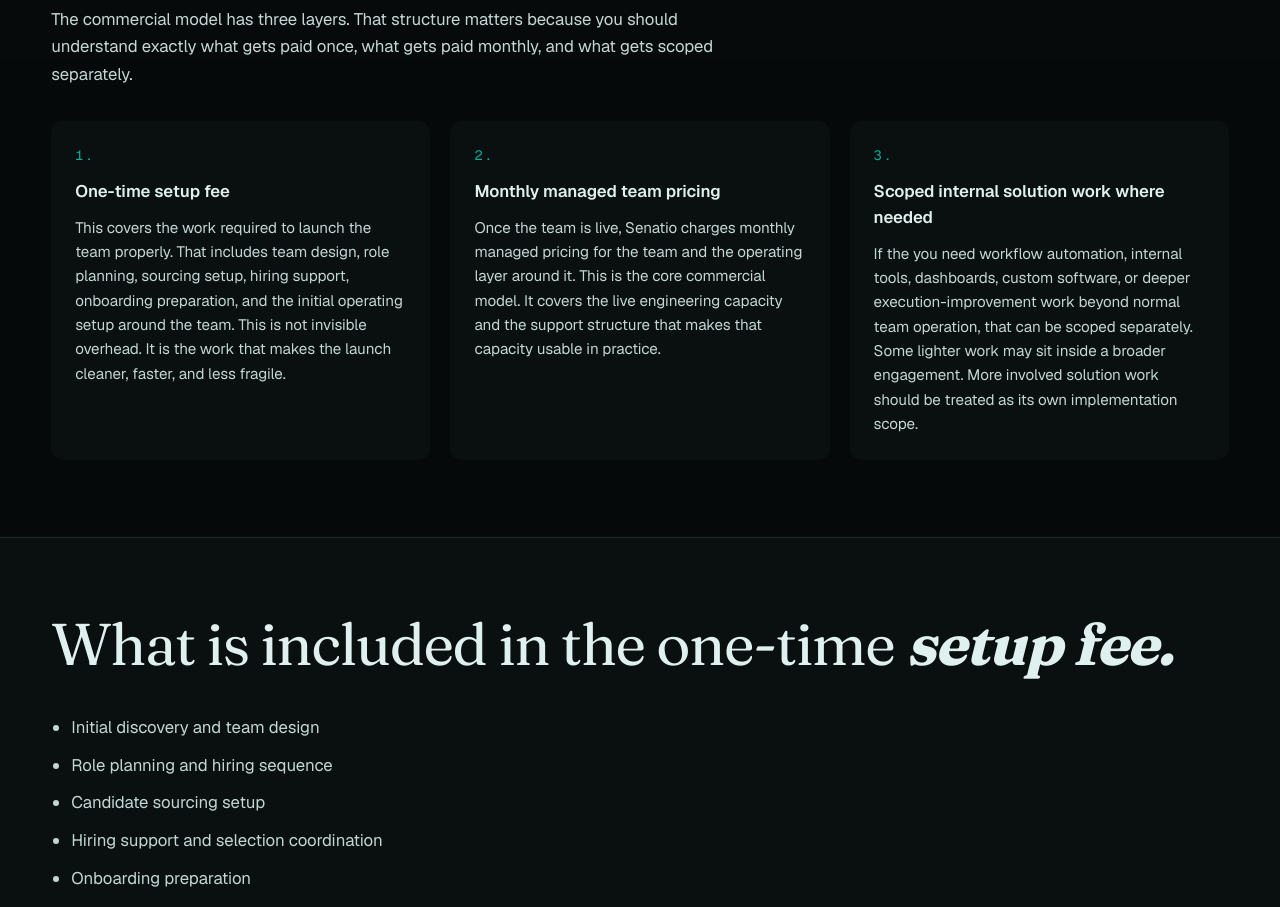
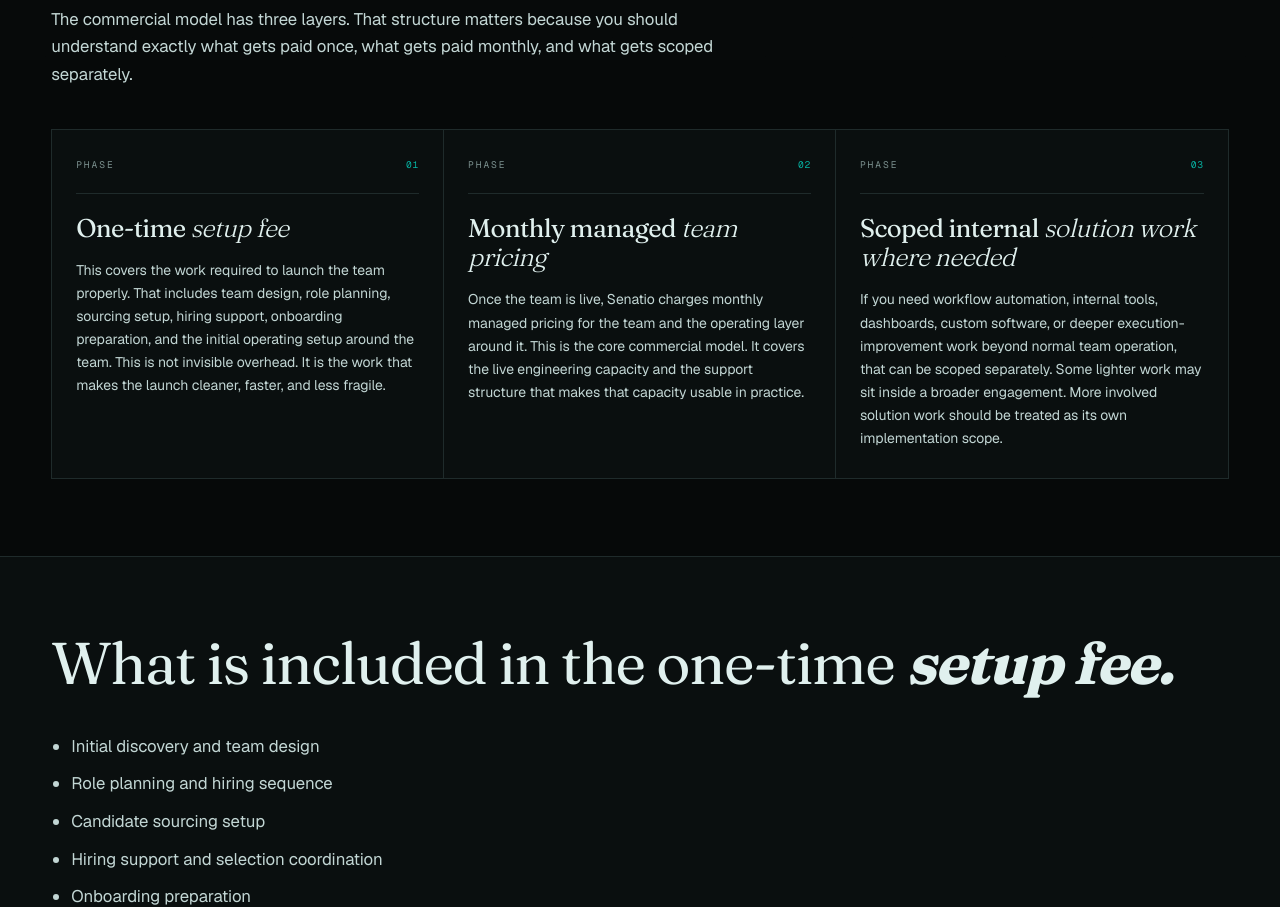
Before and after one commit to gugan-zemuria/Senatio-landing-page, a Next.js app: page /pricing in a window 1280 px wide. Shown: the part 1140-2047 px from the top of the page. Built offline with nearby package versions, Linux system fonts and the light colour scheme.

Commit message:
feat: redesign pricing page tiers with a structured phase-based layout and updated typography

```diff
--- a/src/app/pricing/page.tsx
+++ b/src/app/pricing/page.tsx
@@ -100,47 +100,65 @@ export default function PricingPage() {
             <div
               style={{
                 display: "grid",
-                gridTemplateColumns: "repeat(auto-fit, minmax(280px, 1fr))",
-                gap: "20px",
-                marginTop: "32px",
+                gridTemplateColumns: "repeat(auto-fit, minmax(260px, 1fr))",
+                border: "1px solid var(--line)",
+                background: "var(--bg-2)",
+                marginTop: "40px",
               }}
             >
+              {/* Phase 01 */}
               <article
-                style={{ background: "var(--bg-2)", border: "1px solid var(--border)", borderRadius: "12px", padding: "24px", display: "flex", flexDirection: "column", gap: "12px" }}
+                style={{ padding: "28px 24px", borderRight: "1px solid var(--line)", display: "flex", flexDirection: "column" }}
                 data-reveal
               >
-                <span className="mono" style={{ color: "var(--accent)", fontSize: "0.85rem" }}>1.</span>
-                <h3 style={{ fontSize: "1.05rem", fontWeight: 600, margin: 0, color: "var(--fg)" }}>
-                  One-time setup fee
+                <div style={{ display: "flex", justifyContent: "space-between", alignItems: "center", marginBottom: "0" }}>
+                  <span style={{ fontSize: "0.6rem", letterSpacing: "0.2em", textTransform: "uppercase", color: "var(--muted)", fontFamily: "var(--mono)" }}>Phase</span>
+                  <span style={{ fontSize: "0.6rem", letterSpacing: "0.08em", color: "var(--accent)", fontFamily: "var(--mono)" }}>01</span>
+                </div>
+                <hr style={{ border: "none", borderTop: "1px solid var(--line)", margin: "20px 0" }} />
+                <h3 style={{ fontSize: "clamp(1.3rem, 2vw, 1.65rem)", fontFamily: "var(--serif)", fontWeight: 400, lineHeight: 1.15, letterSpacing: "-0.025em", margin: "0 0 16px 0", color: "var(--fg)" }}>
+                  One-time <em style={{ fontStyle: "italic", fontWeight: 300 }}>setup fee</em>
                 </h3>
-                <p style={s.textSm}>
+                <p style={{ fontSize: "0.875rem", color: "var(--fg-2)", lineHeight: 1.65, margin: 0 }}>
                   This covers the work required to launch the team properly. That includes team design, role planning, sourcing setup, hiring support, onboarding preparation, and the initial operating setup around the team. This is not invisible overhead. It is the work that makes the launch cleaner, faster, and less fragile.
                 </p>
               </article>
+
+              {/* Phase 02 */}
               <article
-                style={{ background: "var(--bg-2)", border: "1px solid var(--border)", borderRadius: "12px", padding: "24px", display: "flex", flexDirection: "column", gap: "12px" }}
+                style={{ padding: "28px 24px", borderRight: "1px solid var(--line)", display: "flex", flexDirection: "column" }}
                 data-reveal
                 data-delay="1"
               >
-                <span className="mono" style={{ color: "var(--accent)", fontSize: "0.85rem" }}>2.</span>
-                <h3 style={{ fontSize: "1.05rem", fontWeight: 600, margin: 0, color: "var(--fg)" }}>
-                  Monthly managed team pricing
+                <div style={{ display: "flex", justifyContent: "space-between", alignItems: "center", marginBottom: "0" }}>
+                  <span style={{ fontSize: "0.6rem", letterSpacing: "0.2em", textTransform: "uppercase", color: "var(--muted)", fontFamily: "var(--mono)" }}>Phase</span>
+                  <span style={{ fontSize: "0.6rem", letterSpacing: "0.08em", color: "var(--accent)", fontFamily: "var(--mono)" }}>02</span>
+                </div>
+                <hr style={{ border: "none", borderTop: "1px solid var(--line)", margin: "20px 0" }} />
+                <h3 style={{ fontSize: "clamp(1.3rem, 2vw, 1.65rem)", fontFamily: "var(--serif)", fontWeight: 400, lineHeight: 1.15, letterSpacing: "-0.025em", margin: "0 0 16px 0", color: "var(--fg)" }}>
+                  Monthly managed <em style={{ fontStyle: "italic", fontWeight: 300 }}>team pricing</em>
                 </h3>
-                <p style={s.textSm}>
+                <p style={{ fontSize: "0.875rem", color: "var(--fg-2)", lineHeight: 1.65, margin: 0 }}>
                   Once the team is live, Senatio charges monthly managed pricing for the team and the operating layer around it. This is the core commercial model. It covers the live engineering capacity and the support structure that makes that capacity usable in practice.
                 </p>
               </article>
+
+              {/* Phase 03 */}
               <article
-                style={{ background: "var(--bg-2)", border: "1px solid var(--border)", borderRadius: "12px", padding: "24px", display: "flex", flexDirection: "column", gap: "12px" }}
+                style={{ padding: "28px 24px", display: "flex", flexDirection: "column" }}
                 data-reveal
                 data-delay="2"
               >
-                <span className="mono" style={{ color: "var(--accent)", fontSize: "0.85rem" }}>3.</span>
-                <h3 style={{ fontSize: "1.05rem", fontWeight: 600, margin: 0, color: "var(--fg)" }}>
-                  Scoped internal solution work where needed
+                <div style={{ display: "flex", justifyContent: "space-between", alignItems: "center", marginBottom: "0" }}>
+                  <span style={{ fontSize: "0.6rem", letterSpacing: "0.2em", textTransform: "uppercase", color: "var(--muted)", fontFamily: "var(--mono)" }}>Phase</span>
+                  <span style={{ fontSize: "0.6rem", letterSpacing: "0.08em", color: "var(--accent)", fontFamily: "var(--mono)" }}>03</span>
+                </div>
+                <hr style={{ border: "none", borderTop: "1px solid var(--line)", margin: "20px 0" }} />
+                <h3 style={{ fontSize: "clamp(1.3rem, 2vw, 1.65rem)", fontFamily: "var(--serif)", fontWeight: 400, lineHeight: 1.15, letterSpacing: "-0.025em", margin: "0 0 16px 0", color: "var(--fg)" }}>
+                  Scoped internal <em style={{ fontStyle: "italic", fontWeight: 300 }}>solution work where needed</em>
                 </h3>
-                <p style={s.textSm}>
-                  If the you need workflow automation, internal tools, dashboards, custom software, or deeper execution-improvement work beyond normal team operation, that can be scoped separately. Some lighter work may sit inside a broader engagement. More involved solution work should be treated as its own implementation scope.
+                <p style={{ fontSize: "0.875rem", color: "var(--fg-2)", lineHeight: 1.65, margin: 0 }}>
+                  If you need workflow automation, internal tools, dashboards, custom software, or deeper execution-improvement work beyond normal team operation, that can be scoped separately. Some lighter work may sit inside a broader engagement. More involved solution work should be treated as its own implementation scope.
                 </p>
               </article>
             </div>
```
